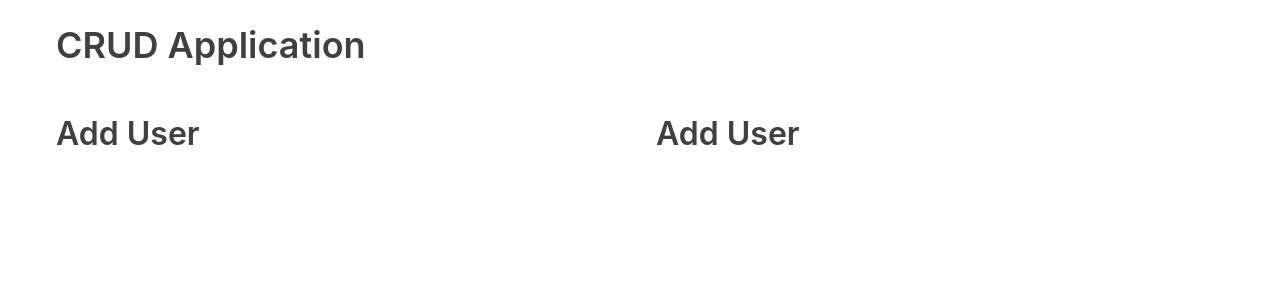
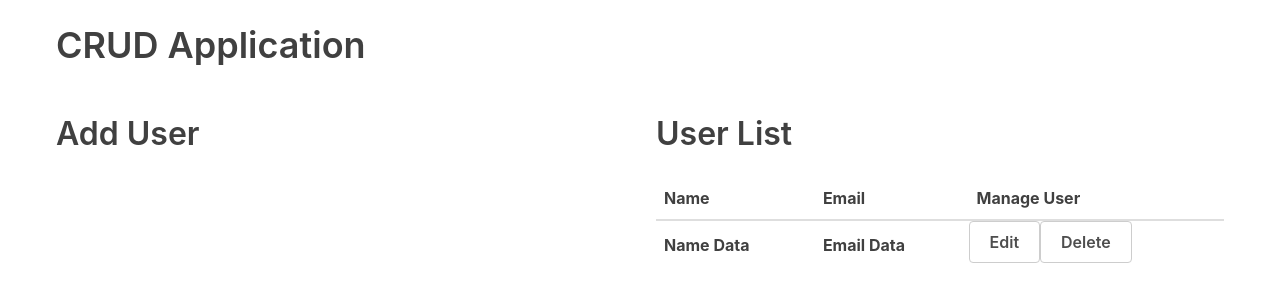
Before and after one commit to Nicholas-Gebhart-Lambda-School/CRUD-reference, a React (Create React App) app in the folder crud/: page / in a window 1280 px wide. Shown: the top 302 px of the page. Built offline with nearby package versions, Linux system fonts and the light colour scheme.

Commit message:
Added User List
Table skeleton for the eventual userlist - currently using placeholder data as there is no state declared anywhere in the application

```diff
--- a/crud/src/App.js
+++ b/crud/src/App.js
@@ -1,4 +1,5 @@
 import React from "react";
+import UserTable from "./Tables/UserTable";
 
 function App() {
   return (
@@ -9,7 +10,8 @@ function App() {
           <h2>Add User</h2>
         </div>
         <div className="flex-large">
-          <h2>Add User</h2>
+          <h2>User List</h2>
+          <UserTable />
         </div>
       </div>
     </div>
--- /dev/null
+++ b/crud/src/Tables/UserTable.jsx
@@ -0,0 +1,22 @@
+import React from "react";
+
+const UserTable = () => (
+  <table>
+    <thead>
+      <tr>
+        <th>Name</th>
+        <th>Email</th>
+        <th>Manage User</th>
+      </tr>
+    </thead>
+    <tbody>
+      <tr>
+        <th>Name Data</th>
+        <th>Email Data</th>
+        <button className="button muted-button">Edit</button>
+        <button className="button muted-button">Delete</button>
+      </tr>
+    </tbody>
+  </table>
+);
+export default UserTable;
```
